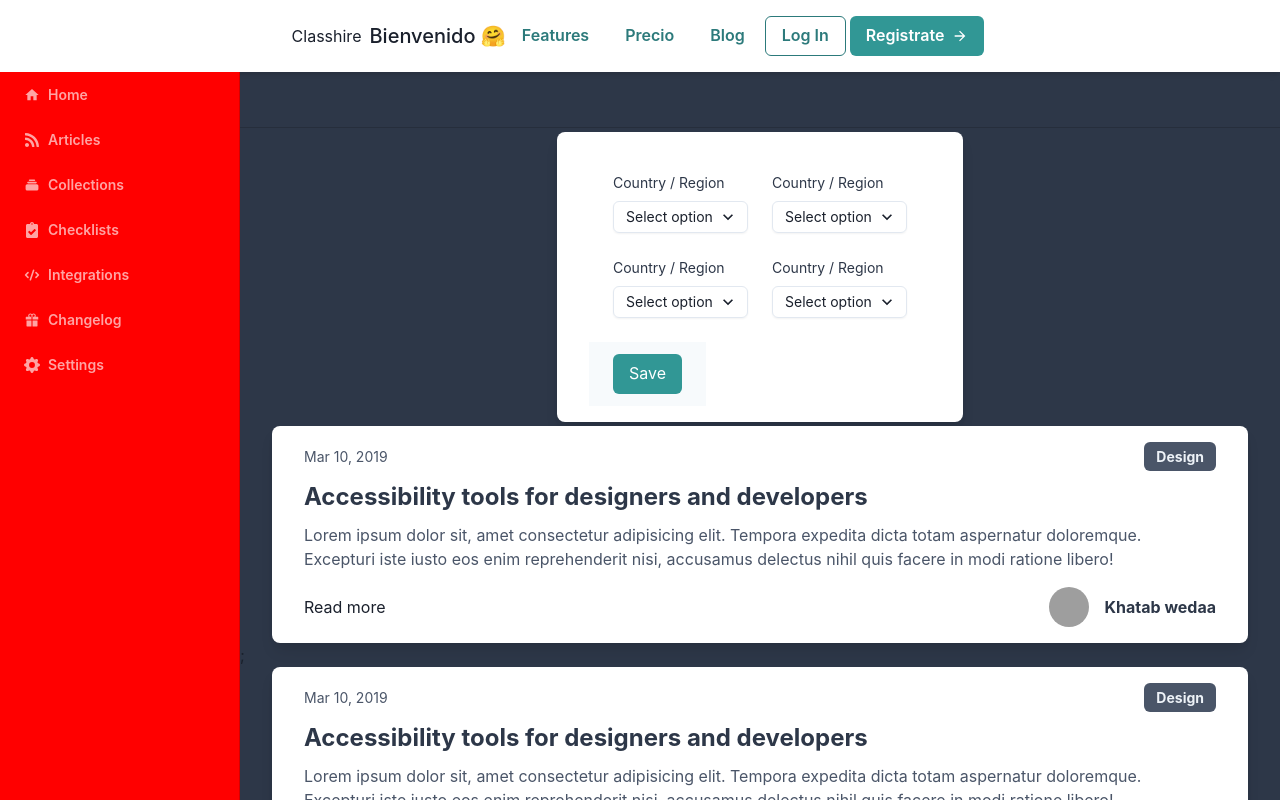
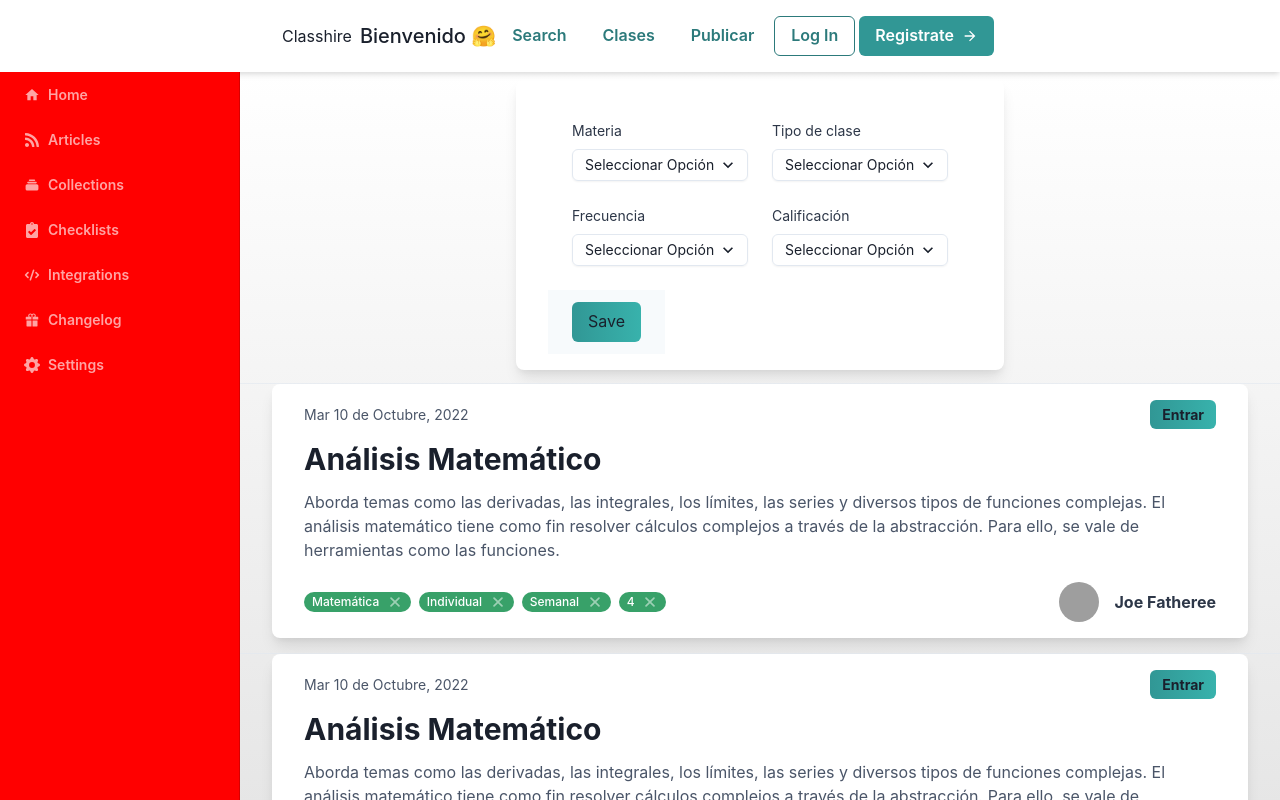
Before and after one commit to gaxelac0/classhire, a React (Create React App) app in the folder frontend/: page /search in a window 1280 px wide. Shown: the top 800 px of the page. Built offline with nearby package versions, Linux system fonts and the light colour scheme; no server answers; grey boxes are pictures that could not be loaded.

Commit message:
search page prog

```diff
--- a/frontend/src/components/ClaseCard/ClaseCard.jsx
+++ b/frontend/src/components/ClaseCard/ClaseCard.jsx
@@ -5,14 +5,19 @@ import {
   Image,
   Link,
   Flex,
+  Text,
+  HStack,
+  Tag,
+  TagLabel,
+  TagCloseButton
 } from "@chakra-ui/react";
+
 
 
   const ClaseCard = () => {
     return (
       <>
       <Flex
-
       width="full"
       alignItems="center"
       justifyContent="center"
@@ -25,39 +30,36 @@ import {
         rounded="lg"
         shadow="lg"
         bg="white"
-        _dark={{
-          bg: "gray.800",
-        }}
         maxW="max"
       >
         <Flex justifyContent="space-between" alignItems="center">
           <chakra.span
             fontSize="sm"
             color="gray.600"
-            _dark={{
-              color: "gray.400",
-            }}
           >
-            Mar 10, 2019
+            Mar 10 de Octubre, 2022
           </chakra.span>
           <Link
+            href="/ver-clase"
             px={3}
             py={1}
-            bg="gray.600"
-            color="gray.100"
             fontSize="sm"
             fontWeight="700"
             rounded="md"
+            bgGradient='linear(to-r, teal.500, teal.400)'
             _hover={{
-              bg: "gray.500",
+              bgGradient: 'linear(to-r, teal.600, teal.500)',
             }}
           >
-            Design
+            Entrar
           </Link>
         </Flex>
 
         <Box mt={2}>
-          <Link
+          <Text fontSize={30} as="b">
+            Análisis Matemático
+          </Text>
+          {/* <Link
             fontSize="2xl"
             color="gray.700"
             _dark={{
@@ -72,8 +74,8 @@ import {
               textDecor: "underline",
             }}
           >
-            Accessibility tools for designers and developers
-          </Link>
+            Matemática avanzada
+          </Link> */}
           <chakra.p
             mt={2}
             color="gray.600"
@@ -81,26 +83,74 @@ import {
               color: "gray.300",
             }}
           >
-            Lorem ipsum dolor sit, amet consectetur adipisicing elit. Tempora
-            expedita dicta totam aspernatur doloremque. Excepturi iste iusto eos
-            enim reprehenderit nisi, accusamus delectus nihil quis facere in modi
-            ratione libero!
+            Aborda temas como las derivadas, las integrales, los límites, las series y diversos tipos de funciones complejas.
+            El análisis matemático tiene como fin resolver cálculos complejos a través de la abstracción.
+            Para ello, se vale de herramientas como las funciones.
           </chakra.p>
         </Box>
 
-        <Flex justifyContent="space-between" alignItems="center" mt={4}>
+        <Flex justifyContent="space-between" alignItems="center" mt={5}>
+
+          {/* <Text fontSize={18}>
+            Calificación:{" "}
               <Link
-            to="/ver-clase"
+              //href="/ver-clase"
               color="brand.600"
-            _dark={{
-              color: "brand.400",
-            }}
               _hover={{
                 textDecor: "underline",
               }}
             >
-            Read more
+              4
             </Link>
+          </Text> */}
+
+          <HStack spacing={2}>
+
+              <Tag
+                size="sm"
+                key="sm"
+                borderRadius='full'
+                variant='solid'
+                colorScheme='green'
+              >
+                <TagLabel>Matemática</TagLabel>
+                <TagCloseButton />
+              </Tag>
+
+              <Tag
+                size="sm"
+                key="sm"
+                borderRadius='full'
+                variant='solid'
+                colorScheme='green'
+              >
+                <TagLabel>Individual</TagLabel>
+                <TagCloseButton />
+              </Tag>
+
+              <Tag
+                size="sm"
+                key="sm"
+                borderRadius='full'
+                variant='solid'
+                colorScheme='green'
+              >
+                <TagLabel>Semanal</TagLabel>
+                <TagCloseButton />
+              </Tag>
+
+              <Tag
+                size="sm"
+                key="sm"
+                borderRadius='full'
+                variant='solid'
+                colorScheme='green'
+              >
+                <TagLabel>4</TagLabel>
+                <TagCloseButton />
+              </Tag>
+
+          </HStack>
 
           <Flex alignItems="center">
             <Image
@@ -113,8 +163,8 @@ import {
                 base: "none",
                 sm: "block",
               }}
-              src="https://images.unsplash.com/photo-1502980426475-b83966705988?ixlib=rb-1.2.1&ixid=eyJhcHBfaWQiOjEyMDd9&auto=format&fit=crop&w=40&q=80"
-              alt="avatar"
+              src="https://s03.s3c.es/imag/_v0/770x420/0/d/f/profesor-pizarra-dreamstime.jpg"
+              alt="imag"
             />
             <Link
               color="gray.700"
@@ -124,12 +174,12 @@ import {
               fontWeight="700"
               cursor="pointer"
             >
-              Khatab wedaa
+              Joe Fatheree
             </Link>
           </Flex>
         </Flex>
       </Box>
-    </Flex>;
+    </Flex>
     </>
     )
   }
--- a/frontend/src/components/FilterForm/FilterForm.jsx
+++ b/frontend/src/components/FilterForm/FilterForm.jsx
@@ -19,8 +19,8 @@ const FilterForm = () => {
       width="full"
       alignItems="center"
       justifyContent="center"
-      px={1}
-      py={1}
+      px={2}
+      py={2}
       >
         <chakra.form
           method="POST"
@@ -77,7 +77,7 @@ const FilterForm = () => {
 
               <FormControl as={GridItem} colSpan={[6, 3]}>
                 <FormLabel
-                  htmlFor="country"
+                  //htmlFor="Materia"
                   fontSize="sm"
                   fontWeight="md"
                   color="gray.700"
@@ -85,13 +85,14 @@ const FilterForm = () => {
                     color: "gray.50",
                   }}
                 >
-                  Country / Region
+                  Materia
                 </FormLabel>
+
                 <Select
-                  id="country"
+                  id="Materia"
                   name="country"
                   autoComplete="country"
-                  placeholder="Select option"
+                  placeholder="Seleccionar Opción"
                   mt={1}
                   focusBorderColor="brand.400"
                   shadow="sm"
@@ -99,15 +100,15 @@ const FilterForm = () => {
                   w="full"
                   rounded="md"
                 >
-                  <option>United States</option>
-                  <option>Canada</option>
-                  <option>Mexico</option>
+                  <option>Matemática</option>
+                  <option>Química</option>
+                  <option>Física</option>
                 </Select>
               </FormControl>
 
               <FormControl as={GridItem} colSpan={[6, 3]}>
                 <FormLabel
-                  htmlFor="country"
+                  //htmlFor="country"
                   fontSize="sm"
                   fontWeight="md"
                   color="gray.700"
@@ -115,13 +116,13 @@ const FilterForm = () => {
                     color: "gray.50",
                   }}
                 >
-                  Country / Region
+                  Tipo de clase
                 </FormLabel>
                 <Select
-                  id="country"
-                  name="country"
-                  autoComplete="country"
-                  placeholder="Select option"
+                  id="TipoClase"
+                  //name="country"
+                  //autoComplete="country"
+                  placeholder="Seleccionar Opción"
                   mt={1}
                   focusBorderColor="brand.400"
                   shadow="sm"
@@ -129,16 +130,15 @@ const FilterForm = () => {
                   w="full"
                   rounded="md"
                 >
-                  <option>United States</option>
-                  <option>Canada</option>
-                  <option>Mexico</option>
+                  <option>Individual</option>
+                  <option>Grupal</option>
                 </Select>
               </FormControl>
 
 
               <FormControl as={GridItem} colSpan={[6, 3]}>
                 <FormLabel
-                  htmlFor="country"
+                  //htmlFor="Frecuencia"
                   fontSize="sm"
                   fontWeight="md"
                   color="gray.700"
@@ -146,13 +146,13 @@ const FilterForm = () => {
                     color: "gray.50",
                   }}
                 >
-                  Country / Region
+                  Frecuencia
                 </FormLabel>
                 <Select
-                  id="country"
-                  name="country"
-                  autoComplete="country"
-                  placeholder="Select option"
+                  id="Frecuencia"
+                  //name="country"
+                  //autoComplete="country"
+                  placeholder="Seleccionar Opción"
                   mt={1}
                   focusBorderColor="brand.400"
                   shadow="sm"
@@ -160,15 +160,15 @@ const FilterForm = () => {
                   w="full"
                   rounded="md"
                 >
-                  <option>United States</option>
-                  <option>Canada</option>
-                  <option>Mexico</option>
+                  <option>Única</option>
+                  <option>Semanal</option>
+                  <option>Mensual</option>
                 </Select>
               </FormControl>
 
               <FormControl as={GridItem} colSpan={[6, 3]}>
                 <FormLabel
-                  htmlFor="country"
+                  //htmlFor="country"
                   fontSize="sm"
                   fontWeight="md"
                   color="gray.700"
@@ -176,13 +176,13 @@ const FilterForm = () => {
                     color: "gray.50",
                   }}
                 >
-                  Country / Region
+                  Calificación
                 </FormLabel>
                 <Select
                   id="country"
-                  name="country"
-                  autoComplete="country"
-                  placeholder="Select option"
+                  //name="country"
+                  //autoComplete="country"
+                  placeholder="Seleccionar Opción"
                   mt={1}
                   focusBorderColor="brand.400"
                   shadow="sm"
@@ -190,15 +190,17 @@ const FilterForm = () => {
                   w="full"
                   rounded="md"
                 >
-                  <option>United States</option>
-                  <option>Canada</option>
-                  <option>Mexico</option>
+                  <option>1</option>
+                  <option>2</option>
+                  <option>3</option>
+                  <option>4</option>
+                  <option>5</option>
                 </Select>
               </FormControl>
+            </SimpleGrid>
+          </Stack>
 
 
-            </SimpleGrid>
-          </Stack>
           <Box
             px={{
               base: 4,
@@ -206,19 +208,22 @@ const FilterForm = () => {
             }}
             py={3}
             bg="gray.50"
-            _dark={{
-              bg: "#121212",
-            }}
+
             textAlign="right"
             maxW="max"
           >
             <Button
-              type="submit"
-              colorScheme="teal"
+              //Por ahora que no haga nada
+              //type="submit"
+              //colorScheme="teal"
               _focus={{
                 shadow: "",
               }}
               fontWeight="md"
+              bgGradient='linear(to-r, teal.500, teal.400)'
+              _hover={{
+                bgGradient: 'linear(to-r, teal.600, teal.500)',
+              }}
             >
               Save
             </Button>
@@ -229,4 +234,4 @@ const FilterForm = () => {
   )
 }
 
-  export default FilterForm
+export default FilterForm
--- a/frontend/src/components/NavBar/NavBar.jsx
+++ b/frontend/src/components/NavBar/NavBar.jsx
@@ -1,4 +1,5 @@
 import React from "react"
+
 import {
   chakra,
   Box,
@@ -11,9 +12,13 @@ import {
   VStack,
   IconButton,
   CloseButton,
+  Link,
+  Menu, MenuButton, MenuList, MenuItem
 } from "@chakra-ui/react";
+
 import { AiOutlineMenu } from "react-icons/ai";
-import { ArrowForwardIcon, SearchIcon } from "@chakra-ui/icons";
+import { ArrowForwardIcon, SearchIcon, ChevronDownIcon } from "@chakra-ui/icons";
+
 
 const NavBar = ({ user, handleLogout }) => {
 
@@ -63,11 +68,47 @@ const NavBar = ({ user, handleLogout }) => {
         color="brand.500"
         display={{ base: "none", md: "inline-flex" }}
       >
-        <Button colorScheme="teal" variant="ghost">Features</Button>
-        <Button colorScheme="teal" variant="ghost">Precio</Button>
-        <Button colorScheme="teal" variant="ghost">Blog</Button>
-        <Button colorScheme="teal" variant="outline">Log In</Button>
-        <Button colorScheme="teal" rightIcon={<ArrowForwardIcon />} variant="solid">Registrate</Button>
+        <Button colorScheme="teal" variant="ghost">
+          <Link href="/search">
+            Search
+          </Link>
+        </Button>
+        <Button colorScheme="teal" variant="ghost">
+          <Link href="/clases">
+            Clases
+          </Link>
+        </Button>
+        <Button colorScheme="teal" variant="ghost">
+          <Link href="/publicar">
+            Publicar
+          </Link>
+        </Button>
+
+        {/* Entiendo que hay opcion de PERFIL si no inicio sesion */}
+
+        {/* <Button colorScheme="teal" variant="ghost">
+          <Link href="/profiles">
+            Perfil
+          </Link>
+        </Button> */}
+
+        {/* <Button colorScheme="teal" variant="outline">Log In</Button> */}
+
+        <Button colorScheme="teal" variant="outline">
+          <Link href="/login">
+            Log In
+          </Link>
+        </Button>
+
+        {/* El Registro lo mando a la pagina de landing donde elige que tipo de registro es */}
+        <Button colorScheme="teal" rightIcon={<ArrowForwardIcon />} variant="solid">
+          <Link href="/landing">
+            Registrate
+          </Link>
+        </Button>
+        {/* <Button colorScheme="teal" rightIcon={<ArrowForwardIcon />} variant="solid">Registrate</Button> */}
+
+
       </HStack>
     </>
     )
@@ -136,7 +177,7 @@ const NavBar = ({ user, handleLogout }) => {
 
   function NotLoggedBurgerMenu(props) {
     return (
-      <Box display={{ base: "inline-flex", md: "none" }}>
+      <Box display={{ base: "inline-flex", md: "none"}}>
         <IconButton
           display={{ base: "flex", md: "none" }}
           aria-label="Open menu"
@@ -166,21 +207,33 @@ const NavBar = ({ user, handleLogout }) => {
             onClick={mobileNav.onClose}
           />
           <Button w="full" variant="ghost">
-            Menu 1 (CloseMenu)
+          <Link href="/search">
+            Search
+          </Link>
           </Button>
+
           <Button w="full" variant="ghost">
-            Menu 2 (CloseMenu)
-          </Button>
-          <Button w="full" variant="ghost">
-            Menu 3 (CloseMenu)
-          </Button>
-          <Button
-            w="full"
-            variant="ghost"
-            onClick={handleLogout}
-          >
-            Sign In
-          </Button>
+          <Link href="/clases">
+            Clases
+          </Link>
+        </Button>
+        <Button w="full" variant="ghost">
+          <Link href="/publicar">
+            Publicar
+          </Link>
+        </Button>
+
+        <Button w="full" variant="ghost">
+          <Link href="/login">
+            Log In
+          </Link>
+        </Button>
+
+        <Button w="full" variant="ghost">
+          <Link href="/landing">
+            Registrate
+          </Link>
+        </Button>
         </VStack>
      </Box>
     )
--- a/frontend/src/pages/Landing/Landing.jsx
+++ b/frontend/src/pages/Landing/Landing.jsx
@@ -120,18 +120,15 @@ const Landing = ({ user }) => {
         >
           <chakra.h1
             fontSize={{
-              base: "3xl",
-              sm: "3xl",
+              base: "2xl",
+              sm: "2xl",
             }}
-            fontWeight="extrabold"
+            fontWeight="bold"
             letterSpacing="tight"
             lineHeight="shorter"
             color="gray.900"
-            _dark={{
-              color: "gray.100",
-            }}
           >
-            <chakra.span display="block">Looks like it's your first time</chakra.span>
+            <chakra.span display="block">Bienvenido a Classhire</chakra.span>
           </chakra.h1>
           <chakra.h2
             fontSize={{
@@ -142,9 +139,6 @@ const Landing = ({ user }) => {
             letterSpacing="tight"
             lineHeight="shorter"
             color="gray.900"
-            _dark={{
-              color: "gray.100",
-            }}
           >
             <chakra.span
               display="block"
@@ -153,7 +147,7 @@ const Landing = ({ user }) => {
                 color: "gray.500",
               }}
             >
-              Select your role and start today.
+              Seleccione un rol y comience hoy
             </chakra.span>
           </chakra.h2>
         </Box>
--- a/frontend/src/pages/Search/Search.jsx
+++ b/frontend/src/pages/Search/Search.jsx
@@ -10,6 +10,7 @@ import {
   useDisclosure,
   List,
   ListItem,
+  Divider
 } from "@chakra-ui/react";
 import { FiMenu } from "react-icons/fi";
 
@@ -26,9 +27,6 @@ const Search = ({ user, handleLogout }) => {
     const PagButton = (props) => {
       const activeStyle = {
         bg: "brand.600",
-        _dark: {
-          bg: "brand.500",
-        },
         color: "white",
       };
       return (
@@ -37,14 +35,15 @@ const Search = ({ user, handleLogout }) => {
           px={4}
           py={2}
           rounded="md"
-          bg="white"
-          color="gray.700"
-          _dark={{
-            color: "white",
-            bg: "gray.800",
+          //bg="grey"
+          //color="gray.700"
+          bgGradient='linear(to-r, teal.500, teal.400)'
+          _hover={{
+            bgGradient: 'linear(to-r, #808080, #A4A4A4)',
           }}
+
           opacity={props.disabled && 0.6}
-          _hover={!props.disabled && activeStyle}
+          //_hover={!props.disabled && activeStyle}
           cursor={props.disabled && "not-allowed"}
           {...(props.active && activeStyle)}
         >
@@ -55,10 +54,10 @@ const Search = ({ user, handleLogout }) => {
 
     return (
       <Flex
-        bg="#edf3f8"
-        _dark={{
-          bg: "#3e3e3e",
-        }}
+        bg="#D4D4D4"
+        // _dark={{
+        //   bg: "#3e3e3e",
+        // }}
         p={50}
         w="full"
         alignItems="center"
@@ -78,12 +77,11 @@ const Search = ({ user, handleLogout }) => {
   };
 
   return (
+    //Box que contiene toda la pagina Seach
     <Box
       as="section"
-      bg="gray.700"
-      _dark={{
-        bg: "gray.700",
-      }}
+      //bg="gray.200"
+      bgGradient='linear(to-b, #FFFFFF, #D4D4D4 )'
       minH="100vh"
     >
       <SidebarContent
@@ -109,18 +107,15 @@ const Search = ({ user, handleLogout }) => {
         }}
         transition=".3s ease"
       >
-        <Flex
+        {/* <Flex
           as="header"
           align="center"
           justify="space-between"
           w="full"
           px="4"
-          bg="gray.700"
-          _dark={{
-            bg: "gray.800",
-          }}
+          //bg="gray.700"
           borderBottomWidth="1px"
-          borderColor="blackAlpha.300"
+          //borderColor="blackAlpha.300"
           h="14"
         >
           <IconButton
@@ -133,23 +128,24 @@ const Search = ({ user, handleLogout }) => {
             icon={<FiMenu />}
             size="sm"
           />
-        </Flex>
+        </Flex> */}
+
         <FilterForm/>
-        <List>
-          <ListItem>
-            <ClaseCard/>
-          </ListItem>
-          <ListItem>
-            <ClaseCard/>
-          </ListItem>
-          <ListItem>
-            <ClaseCard/>
-          </ListItem>
-          {/* You can also use custom icons from react-icons */}
-          <ListItem>
-            <ClaseCard/>
-          </ListItem>
-        </List>
+
+        <Divider h="5px" />
+
+        <ClaseCard/>
+
+        <Divider h="15px" />
+
+        <ClaseCard/>
+
+        <Divider h="15px" />
+
+        <ClaseCard/>
+
+        <Divider h="15px" />
+
         <Pagination/>
       </Box>
     </Box>
```
Lines whose indentation alone changed are shown as unchanged.
